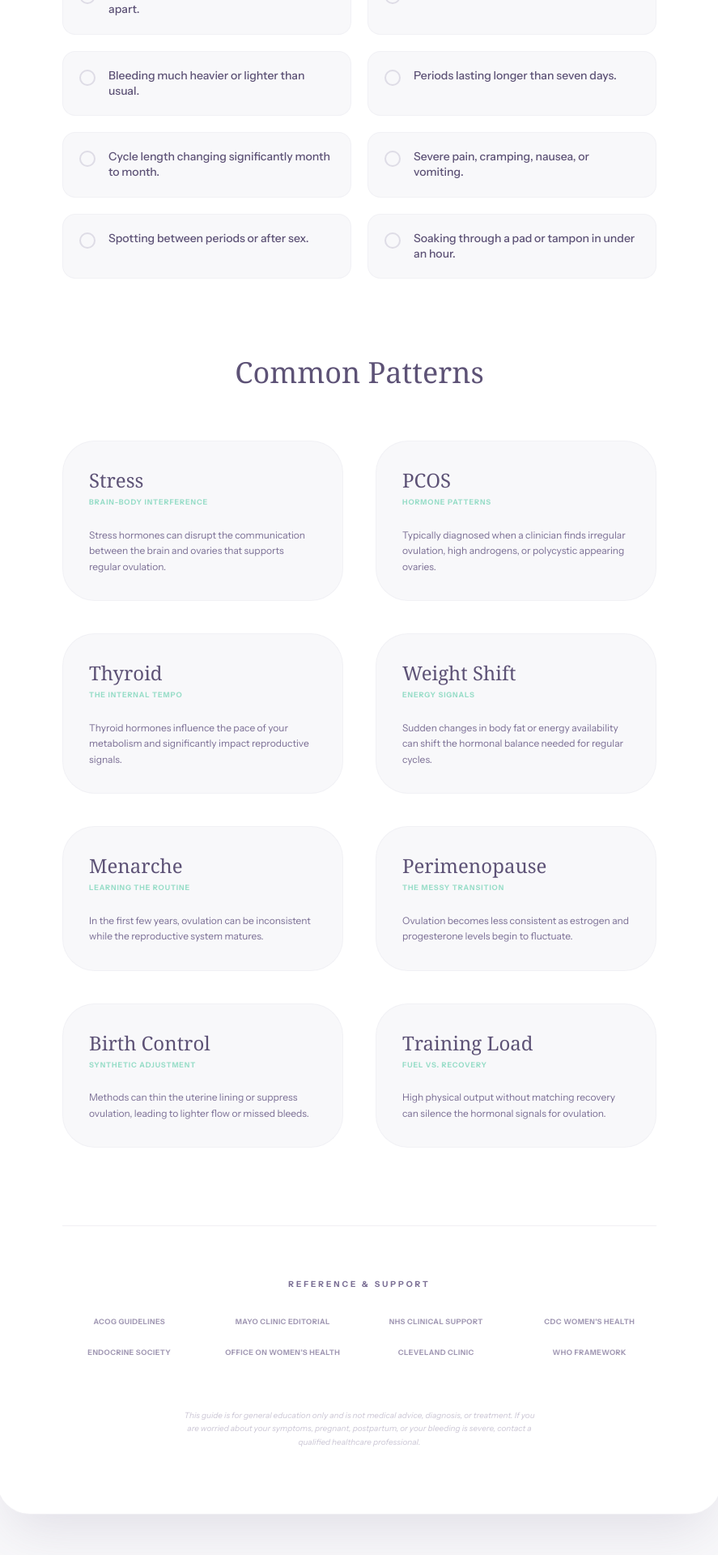
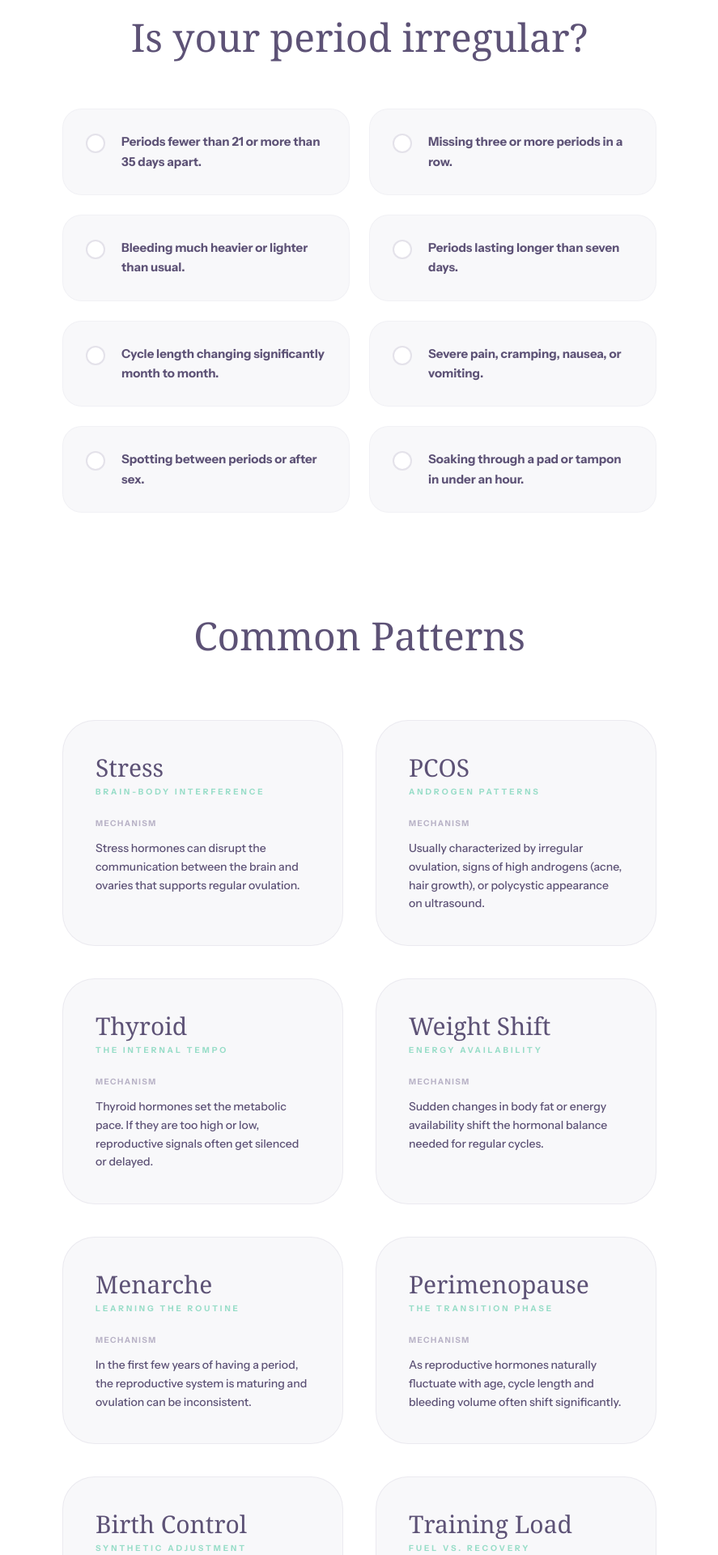
Before and after one commit to eleni-art/irreg-per--guide, a React (Vite) app: page / in a window 1280 px wide. Shown: the part 800-2720 px from the top of the page at 81% size, without its empty margins (196-1083 px from the left). Built offline with nearby package versions, Linux system fonts and the light colour scheme.

Commit message:
Update MagazinePreview.tsx
Signed-off-by: eleni-art <eleni@alluratechnologies.com>

```diff
--- a/MagazinePreview.tsx
+++ b/MagazinePreview.tsx
@@ -9,7 +9,9 @@ interface MagazinePreviewProps {
 const MagazinePreview: React.FC<MagazinePreviewProps> = ({ page }) => {
   const [countsChecked, setCountsChecked] = useState<number[]>([]);
   const [bringChecked, setBringChecked] = useState<number[]>([]);
-  const [trackerData, setTrackerData] = useState<string[][]>(Array(3).fill(null).map(() => Array(6).fill('')));
+  const [trackerData, setTrackerData] = useState<string[][]>(
+    Array(3).fill(null).map(() => Array(6).fill(''))
+  );
 
   const toggleCounts = (idx: number) => {
     setCountsChecked(prev => prev.includes(idx) ? prev.filter(i => i !== idx) : [...prev, idx]);
@@ -27,48 +29,63 @@ const MagazinePreview: React.FC<MagazinePreviewProps> = ({ page }) => {
 
   const disclaimer = "This guide is for general education only and is not medical advice, diagnosis, or treatment. If you are worried about your symptoms, pregnant, postpartum, or your bleeding is severe, contact a qualified healthcare professional.";
 
-  const containerClass = "w-[896px] mx-auto bg-white shadow-[0_32px_64px_-16px_rgba(93,82,118,0.15)] rounded-[2.5rem] overflow-hidden border border-[#7A6E94]/10 p-20 relative";
+  const containerClass = "w-[896px] mx-auto bg-white shadow-[0_40px_80px_-20px_rgba(93,82,118,0.12)] rounded-[3rem] overflow-hidden border border-[#7A6E94]/10 p-20 relative flex flex-col";
 
   const FooterSources = () => (
-    <footer className="mt-24 pt-16 border-t border-[#7A6E94]/10">
-      <h4 className="font-bold text-[10px] uppercase tracking-[0.3em] text-[#7A6E94] mb-8 text-center">Reference & Support</h4>
-      <div className="grid grid-cols-4 gap-6 text-[9px] text-[#7A6E94]/70 font-bold text-center uppercase tracking-wider">
-        <p>ACOG Guidelines</p>
-        <p>Mayo Clinic Editorial</p>
-        <p>NHS Clinical Support</p>
-        <p>CDC Women's Health</p>
-        <p>Endocrine Society</p>
-        <p>Office on Women’s Health</p>
-        <p>Cleveland Clinic</p>
-        <p>WHO Framework</p>
+    <footer className="mt-20 pt-16 border-t border-[#7A6E94]/20 w-full">
+      <h4 className="font-bold text-[12px] uppercase tracking-[0.5em] text-[#5D5276] mb-10 text-center">Reference & Support Sources</h4>
+      <div className="grid grid-cols-4 gap-y-8 gap-x-6 text-[10px] text-[#7A6E94] font-black text-center uppercase tracking-widest px-4">
+        <p className="bg-[#F8F8FA] py-2 rounded-lg">ACOG Guidelines</p>
+        <p className="bg-[#F8F8FA] py-2 rounded-lg">Mayo Clinic Editorial</p>
+        <p className="bg-[#F8F8FA] py-2 rounded-lg">NHS Clinical Support</p>
+        <p className="bg-[#F8F8FA] py-2 rounded-lg">CDC Women's Health</p>
+        <p className="bg-[#F8F8FA] py-2 rounded-lg">Endocrine Society</p>
+        <p className="bg-[#F8F8FA] py-2 rounded-lg">Office on Women’s Health</p>
+        <p className="bg-[#F8F8FA] py-2 rounded-lg">Cleveland Clinic</p>
+        <p className="bg-[#F8F8FA] py-2 rounded-lg">WHO Framework</p>
       </div>
-      <div className="mt-16 text-center italic text-[#7A6E94]/40 text-[10px] max-w-md mx-auto leading-relaxed">
+      <div className="mt-16 text-center italic text-[#7A6E94]/60 text-[11px] max-w-lg mx-auto leading-relaxed border-t border-[#7A6E94]/10 pt-8">
         {disclaimer}
       </div>
     </footer>
   );
 
+  const ReasonCard: React.FC<{
+    title: string;
+    phrase: string;
+    why: string;
+  }> = ({ title, phrase, why }) => (
+    <div className="bg-[#F8F8FA] rounded-[2.5rem] p-10 border border-[#7A6E94]/10 hover:bg-white hover:shadow-2xl hover:border-[#98DDC8]/40 transition-all duration-500 group flex flex-col h-full">
+      <h3 className="font-serif text-3xl text-[#5D5276] mb-1 group-hover:text-[#7A6E94] transition-colors">{title}</h3>
+      <p className="text-[#98DDC8] text-[10px] font-black uppercase tracking-[0.3em] mb-6">{phrase}</p>
+      <div className="flex-grow">
+        <h4 className="text-[10px] uppercase font-black tracking-[0.15em] text-[#7A6E94]/50 mb-3">Mechanism</h4>
+        <p className="text-[14px] text-[#5D5276] leading-relaxed font-medium">{why}</p>
+      </div>
+    </div>
+  );
+
   if (page === 'PAGE_1') {
     return (
       <div className={containerClass}>
-        <div className="mb-14 text-center italic text-[#7A6E94]/50 text-[11px] tracking-wide max-w-lg mx-auto leading-relaxed">
+        <div className="mb-16 text-center italic text-[#7A6E94]/60 text-[11px] tracking-wide max-w-lg mx-auto leading-relaxed border border-[#7A6E94]/10 p-4 rounded-2xl bg-[#F8F8FA]/50">
           {disclaimer}
         </div>
 
-        <header className="text-center mb-20">
-          <h1 className="font-serif text-[#5D5276] leading-none mb-6">
-            <span className="block text-7xl mb-4 tracking-tight">Irregular Periods</span>
-            <span className="block text-3xl text-[#7A6E94]/70 italic font-light tracking-normal">A Quick Clarity Guide + Tracker</span>
+        <header className="text-center mb-28">
+          <h1 className="font-serif text-[#5D5276] leading-none mb-10">
+            <span className="block text-8xl mb-6 tracking-tighter">Irregular Periods</span>
+            <span className="block text-3xl text-[#7A6E94]/80 italic font-light tracking-tight">Clarity Guide + Patterns</span>
           </h1>
-          <div className="h-px w-24 bg-[#98DDC8] mx-auto mb-8"></div>
-          <p className="text-[#7A6E94] text-xl font-medium italic max-w-xl mx-auto leading-relaxed">
-            Understanding common reasons your cycle might feel off—and exactly what to track before your next check-in.
+          <div className="h-1.5 w-24 bg-[#98DDC8] mx-auto mb-10 rounded-full"></div>
+          <p className="text-[#7A6E94] text-2xl font-medium italic max-w-2xl mx-auto leading-relaxed px-10">
+            Understand exactly why your cycle might feel off—and notice the common signs of health.
           </p>
         </header>
 
-        <section className="mb-24">
-          <h2 className="font-serif text-4xl text-[#5D5276] mb-12 text-center">Is your period irregular?</h2>
-          <ul className="grid grid-cols-2 gap-5 max-w-4xl mx-auto">
+        <section className="mb-32">
+          <h2 className="font-serif text-5xl text-[#5D5276] mb-16 text-center">Is your period irregular?</h2>
+          <ul className="grid grid-cols-2 gap-6 max-w-4xl mx-auto">
             {[
               "Periods fewer than 21 or more than 35 days apart.",
               "Missing three or more periods in a row.",
@@ -82,42 +99,68 @@ const MagazinePreview: React.FC<MagazinePreviewProps> = ({ page }) => {
               <li
                 key={idx}
                 onClick={() => toggleCounts(idx)}
-                className={`flex items-start gap-4 text-sm p-5 rounded-2xl border transition-all cursor-pointer ${
+                className={`flex items-start gap-5 text-[15px] p-7 rounded-[1.5rem] border transition-all duration-300 cursor-pointer select-none ${
                   countsChecked.includes(idx)
-                    ? 'bg-[#98DDC8]/10 border-[#98DDC8]'
-                    : 'bg-[#F8F8FA] border-[#7A6E94]/5 hover:shadow-md'
+                    ? 'bg-[#98DDC8]/10 border-[#98DDC8] shadow-sm'
+                    : 'bg-[#F8F8FA] border-[#7A6E94]/5 hover:bg-white hover:shadow-lg'
                 }`}
               >
-                <div className={`w-5 h-5 rounded-full shrink-0 mt-0.5 border-2 flex items-center justify-center ${
-                  countsChecked.includes(idx) ? 'bg-[#98DDC8] border-[#98DDC8]' : 'border-[#7A6E94]/20'
+                <div className={`w-6 h-6 rounded-full shrink-0 mt-0.5 border-2 flex items-center justify-center transition-all ${
+                  countsChecked.includes(idx) ? 'bg-[#98DDC8] border-[#98DDC8]' : 'border-[#7A6E94]/20 bg-white'
                 }`}>
-                  {countsChecked.includes(idx) && <div className="w-2 h-2 bg-white rounded-full" />}
+                  {countsChecked.includes(idx) && (
+                    <svg viewBox="0 0 24 24" className="w-4 h-4 text-white fill-current"><path d="M9 16.17L4.83 12l-1.42 1.41L9 19 21 7l-1.41-1.41z"/></svg>
+                  )}
                 </div>
-                <span className="font-medium leading-snug">{bullet}</span>
+                <span className="font-bold leading-relaxed">{bullet}</span>
               </li>
             ))}
           </ul>
         </section>
 
-        <section>
-          <h2 className="font-serif text-4xl text-[#5D5276] mb-16 text-center">Common Patterns</h2>
+        <section className="mb-20">
+          <h2 className="font-serif text-5xl text-[#5D5276] mb-20 text-center">Common Patterns</h2>
           <div className="grid grid-cols-2 gap-10">
-            {[
-              { title: "Stress", phrase: "Brain-Body Interference", why: "Stress hormones can disrupt the communication between the brain and ovaries that supports regular ovulation." },
-              { title: "PCOS", phrase: "Hormone Patterns", why: "Typically diagnosed when a clinician finds irregular ovulation, high androgens, or polycystic appearing ovaries." },
-              { title: "Thyroid", phrase: "The Internal Tempo", why: "Thyroid hormones influence the pace of your metabolism and significantly impact reproductive signals." },
-              { title: "Weight Shift", phrase: "Energy Signals", why: "Sudden changes in body fat or energy availability can shift the hormonal balance needed for regular cycles." },
-              { title: "Menarche", phrase: "Learning the Routine", why: "In the first few years, ovulation can be inconsistent while the reproductive system matures." },
-              { title: "Perimenopause", phrase: "The Messy Transition", why: "Ovulation becomes less consistent as estrogen and progesterone levels begin to fluctuate." },
-              { title: "Birth Control", phrase: "Synthetic Adjustment", why: "Methods can thin the uterine lining or suppress ovulation, leading to lighter flow or missed bleeds." },
-              { title: "Training Load", phrase: "Fuel vs. Recovery", why: "High physical output without matching recovery can silence the hormonal signals for ovulation." }
-            ].map((reason, idx) => (
-              <div key={idx} className="bg-[#F8F8FA] p-8 rounded-[2.5rem] border border-[#7A6E94]/5 hover:-translate-y-1 transition-transform">
-                <h3 className="font-serif text-2xl text-[#5D5276] mb-1">{reason.title}</h3>
-                <p className="text-[#98DDC8] text-[9px] font-black uppercase tracking-widest mb-6">{reason.phrase}</p>
-                <p className="text-xs leading-relaxed text-[#7A6E94]">{reason.why}</p>
-              </div>
-            ))}
+            <ReasonCard
+              title="Stress"
+              phrase="Brain-Body interference"
+              why="Stress hormones can disrupt the communication between the brain and ovaries that supports regular ovulation."
+            />
+            <ReasonCard
+              title="PCOS"
+              phrase="Androgen Patterns"
+              why="Usually characterized by irregular ovulation, signs of high androgens (acne, hair growth), or polycystic appearance on ultrasound."
+            />
+            <ReasonCard
+              title="Thyroid"
+              phrase="The Internal Tempo"
+              why="Thyroid hormones set the metabolic pace. If they are too high or low, reproductive signals often get silenced or delayed."
+            />
+            <ReasonCard
+              title="Weight Shift"
+              phrase="Energy Availability"
+              why="Sudden changes in body fat or energy availability shift the hormonal balance needed for regular cycles."
+            />
+            <ReasonCard
+              title="Menarche"
+              phrase="Learning the Routine"
+              why="In the first few years of having a period, the reproductive system is maturing and ovulation can be inconsistent."
+            />
+            <ReasonCard
+              title="Perimenopause"
+              phrase="The Transition Phase"
+              why="As reproductive hormones naturally fluctuate with age, cycle length and bleeding volume often shift significantly."
+            />
+            <ReasonCard
+              title="Birth Control"
+              phrase="Synthetic Adjustment"
+              why="Methods like the pill or IUD can thin the uterine lining or suppress ovulation, leading to lighter or skipped bleeds."
+            />
+            <ReasonCard
+              title="Training Load"
+              phrase="Fuel vs. Recovery"
+              why="Extremely high physical activity without matching nutrition can cause the body to pause non-essential systems like reproduction."
+            />
           </div>
         </section>
 
@@ -128,14 +171,16 @@ const MagazinePreview: React.FC<MagazinePreviewProps> = ({ page }) => {
 
   return (
     <div className={containerClass}>
-      <header className="mb-16">
-        <h2 className="font-serif text-5xl text-[#5D5276] mb-4">3-Month Tracker</h2>
-        <div className="h-1 w-16 bg-[#98DDC8] mb-6"></div>
-        <p className="text-[#7A6E94] text-lg max-w-md italic leading-relaxed">Fill this out to give your clinician a clear picture of your recent history.</p>
+      <header className="mb-20">
+        <h2 className="font-serif text-6xl text-[#5D5276] mb-6">3-Month Tracker</h2>
+        <div className="h-1.5 w-20 bg-[#98DDC8] mb-8 rounded-full"></div>
+        <p className="text-[#7A6E94] text-xl max-w-lg italic leading-relaxed">
+          Record your cycle history below. These inputs are fully interactive—click any field to type.
+        </p>
       </header>
 
-      <div className="bg-[#F8F8FA] rounded-[2.5rem] p-10 border border-[#7A6E94]/5 mb-16">
-        <div className="grid grid-cols-6 gap-4 text-[9px] font-black text-[#7A6E94] uppercase tracking-widest mb-8 border-b border-[#7A6E94]/10 pb-4 px-2">
+      <div className="bg-[#F8F8FA] rounded-[3rem] p-12 border border-[#7A6E94]/15 mb-20 shadow-inner">
+        <div className="grid grid-cols-6 gap-6 text-[11px] font-black text-[#7A6E94] uppercase tracking-[0.2em] mb-10 border-b border-[#7A6E94]/20 pb-6 px-4">
           <div>Start Date</div>
           <div>Length</div>
           <div>Flow</div>
@@ -143,45 +188,51 @@ const MagazinePreview: React.FC<MagazinePreviewProps> = ({ page }) => {
           <div>Pain</div>
           <div>Notes</div>
         </div>
+
+        <div className="space-y-6">
           {[0, 1, 2].map(rowIdx => (
-          <div key={rowIdx} className="grid grid-cols-6 gap-4 mb-4">
+            <div key={rowIdx} className="grid grid-cols-6 gap-6">
               {[0, 1, 2, 3, 4, 5].map(colIdx => (
+                <div key={colIdx} className="relative group">
                    <input
-                key={colIdx}
                     type="text"
                     placeholder="..."
                     value={trackerData[rowIdx][colIdx]}
                     onChange={(e) => updateTracker(rowIdx, colIdx, e.target.value)}
-                className="h-12 bg-white rounded-xl border border-[#7A6E94]/10 shadow-sm px-4 text-sm text-[#5D5276] focus:outline-none focus:border-[#98DDC8] transition-colors placeholder:text-[#7A6E94]/20"
+                    className="w-full h-16 bg-white rounded-2xl border-2 border-[#7A6E94]/10 shadow-sm px-5 text-[15px] font-bold text-[#5D5276] focus:outline-none focus:border-[#98DDC8] focus:ring-4 focus:ring-[#98DDC8]/10 transition-all placeholder:text-[#7A6E94]/30 text-center"
                   />
+                  <div className="absolute inset-0 rounded-2xl border-2 border-transparent pointer-events-none group-hover:border-[#98DDC8]/30 transition-colors"></div>
+                </div>
               ))}
             </div>
           ))}
-        <p className="text-[10px] text-[#7A6E94]/60 italic mt-6 text-center">Note: These inputs are interactive. Click to type your records.</p>
+        </div>
       </div>
 
-      <div className="grid grid-cols-2 gap-16">
-        <div className="space-y-10">
-          <h3 className="font-serif text-3xl text-[#5D5276]">Appointment Checklist</h3>
-          <ul className="space-y-4">
+      <div className="grid grid-cols-2 gap-20 mb-20">
+        <div className="space-y-12">
+          <h3 className="font-serif text-4xl text-[#5D5276]">Appointment Checklist</h3>
+          <ul className="space-y-5">
             {[
               "Last 3 cycle start dates",
               "Average bleeding duration",
+              "Soaking pads frequency",
               "New pain or nausea",
-              "Recent weight/stress changes",
               "Birth control history"
             ].map((item, idx) => (
               <li
                 key={idx}
                 onClick={() => toggleBring(idx)}
-                className={`flex items-center gap-4 text-sm font-medium p-4 rounded-2xl cursor-pointer border transition-all ${
-                  bringChecked.includes(idx) ? 'bg-[#98DDC8]/10 border-[#98DDC8]' : 'bg-white border-[#7A6E94]/5'
+                className={`flex items-center gap-5 text-base font-bold p-6 rounded-[1.5rem] cursor-pointer border-2 transition-all ${
+                  bringChecked.includes(idx) ? 'bg-[#98DDC8]/10 border-[#98DDC8] text-[#5D5276] shadow-sm' : 'bg-white border-[#F8F8FA] text-[#7A6E94] hover:border-[#7A6E94]/10 hover:shadow-md'
                 }`}
               >
-                <div className={`w-5 h-5 rounded border-2 transition-all flex items-center justify-center ${
-                  bringChecked.includes(idx) ? 'bg-[#98DDC8] border-[#98DDC8]' : 'border-[#7A6E94]/20'
+                <div className={`w-6 h-6 rounded-lg border-2 transition-all flex items-center justify-center ${
+                  bringChecked.includes(idx) ? 'bg-[#98DDC8] border-[#98DDC8]' : 'border-[#7A6E94]/20 bg-white'
                 }`}>
-                  {bringChecked.includes(idx) && <div className="w-1.5 h-1.5 bg-white rounded-full" />}
+                  {bringChecked.includes(idx) && (
+                    <svg viewBox="0 0 24 24" className="w-4 h-4 text-white fill-current"><path d="M9 16.17L4.83 12l-1.42 1.41L9 19 21 7l-1.41-1.41z"/></svg>
+                  )}
                 </div>
                 {item}
               </li>
@@ -189,18 +240,21 @@ const MagazinePreview: React.FC<MagazinePreviewProps> = ({ page }) => {
           </ul>
         </div>
 
-        <div className="space-y-10">
-          <h3 className="font-serif text-3xl text-[#5D5276]">Clinician Questions</h3>
-          <div className="bg-[#7A6E94]/5 rounded-[2.5rem] p-10 space-y-6">
+        <div className="space-y-12">
+          <h3 className="font-serif text-4xl text-[#5D5276]">Clinician Questions</h3>
+          <div className="bg-[#5D5276]/5 rounded-[2.5rem] p-12 space-y-8 border border-[#5D5276]/10">
             {[
-              "Could this be related to my thyroid?",
-              "What criteria are used to diagnose PCOS?",
-              "Would a pelvic ultrasound be appropriate?",
-              "When should I follow up if this persists?"
+              "Could this be related to my thyroid function?",
+              "What criteria are used to evaluate PCOS here?",
+              "Would a pelvic ultrasound be appropriate now?",
+              "What symptoms mean I should follow up sooner?"
             ].map((q, idx) => (
-              <p key={idx} className="text-sm font-medium text-[#5D5276] italic border-b border-[#7A6E94]/10 pb-4 last:border-0 last:pb-0">
+              <div key={idx} className="flex gap-5 border-b border-[#5D5276]/10 pb-6 last:border-0 last:pb-0 items-start">
+                <span className="text-[#98DDC8] font-black text-xs uppercase tracking-tighter mt-1">Ask</span>
+                <p className="text-[16px] font-bold text-[#5D5276] italic leading-snug">
                   "{q}"
                 </p>
+              </div>
             ))}
           </div>
         </div>
```
Lines whose indentation alone changed are shown as unchanged.
